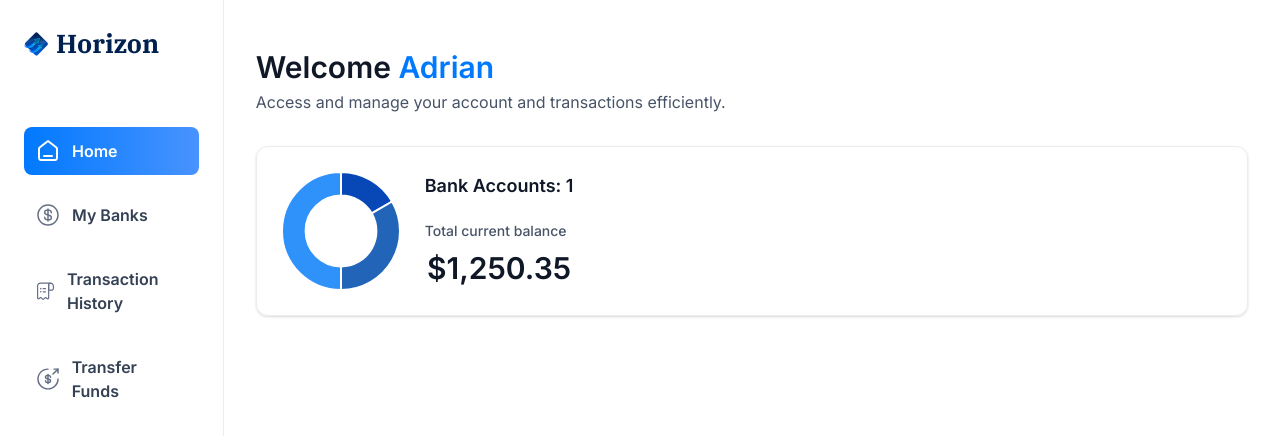
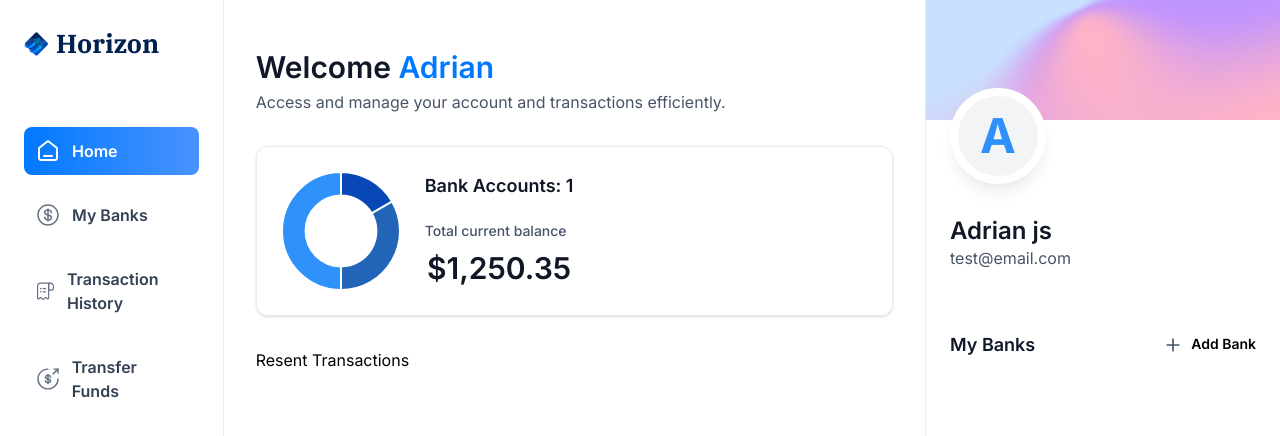
Before and after one commit to diegojeda775/banking, a Next.js app: page / in a window 1280 px wide. Shown: the top 436 px of the page. Built offline with nearby package versions, Linux system fonts and the light colour scheme.

Commit message:
implement right sidebar for lg screens

```diff
--- a/app/(root)/page.tsx
+++ b/app/(root)/page.tsx
@@ -1,9 +1,10 @@
 import HeaderBox from '@/components/HeaderBox'
+import RightSidebar from '@/components/RightSidebar'
 import TotalBalanceBox from '@/components/TotalBalanceBox'
 import React from 'react'
 
 const Home = () => {
-  const loggedIn = {firstName: "Adrian"}
+  const loggedIn = {firstName: "Adrian", lastName: 'js', email: 'test@email.com'}
 
   return (
     <section className='home'>
@@ -22,7 +23,14 @@
             totalCurrentBalance={1250.35}
           />
         </header>
+
+        Resent Transactions
       </div>
+      <RightSidebar
+        user={loggedIn}
+        transactions={[]}
+        banks={[]}
+      />
     </section>
   )
 }
--- /dev/null
+++ b/components/RightSidebar.tsx
@@ -0,0 +1,35 @@
+import Image from 'next/image'
+import Link from 'next/link'
+import React from 'react'
+
+const RightSidebar = ({user, transactions, banks}: RightSidebarProps) => {
+  return (
+    <aside className='right-sidebar'>
+        <section className='flex flex-col pb-8'>
+            <div className='profile-banner' />
+                <div className='profile'>
+                    <div className='profile-img'>
+                        <span className='text-5xl font-bold text-blue-500'>
+                            {user.firstName[0]}
+                        </span>
+                    </div>
+                    <div className='profile-details'>
+                        <h1 className='profile-name'>{user.firstName} {user.lastName}</h1>
+                        <p className='profile-email'>{user.email}</p>
+                    </div>
+                </div>
+        </section>
+        <section className='banks'>
+            <div className='flex w-full justify-between'>
+                <h2 className='header-2'>My Banks</h2>
+                <Link href='/' className='flex gap-2'>
+                    <Image src='/icons/plus.svg' width={20} height={20} alt='+'/>
+                    <h2 className='text-14 font-semibold text-grey-600'>Add Bank</h2>
+                </Link>
+            </div>
+        </section>
+    </aside>
+  )
+}
+
+export default RightSidebar
```
